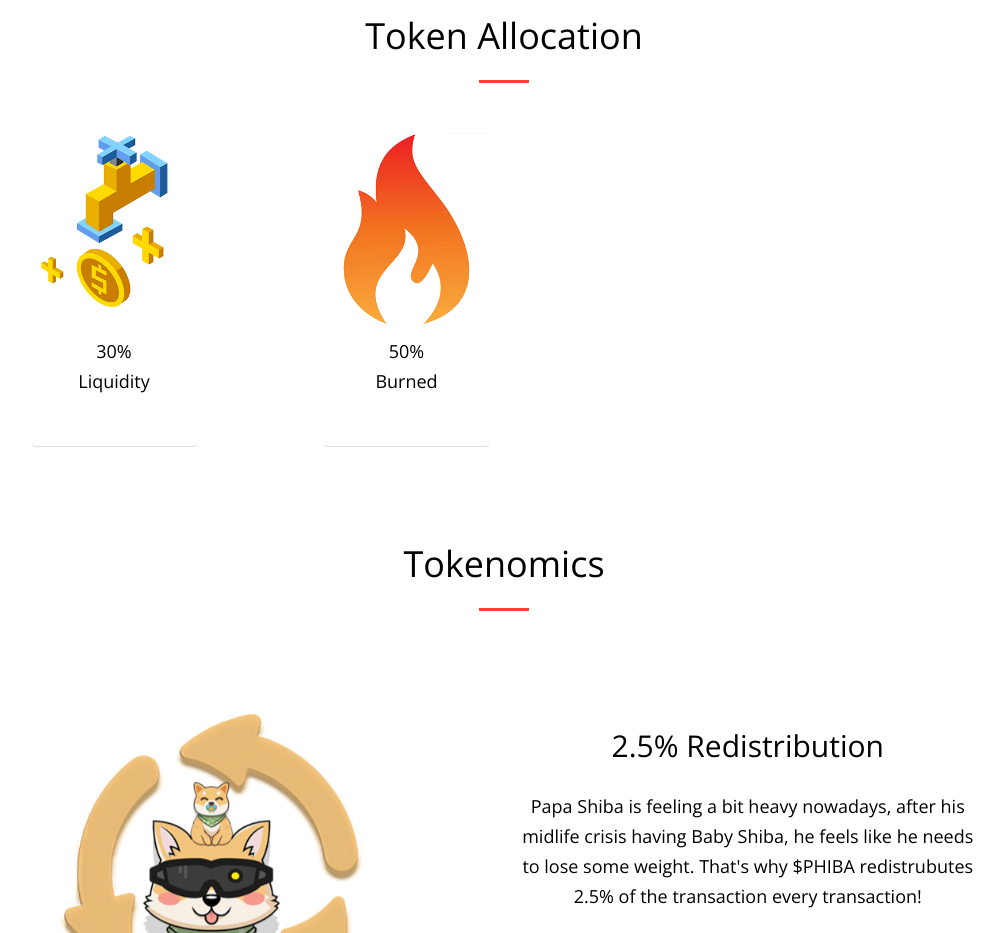
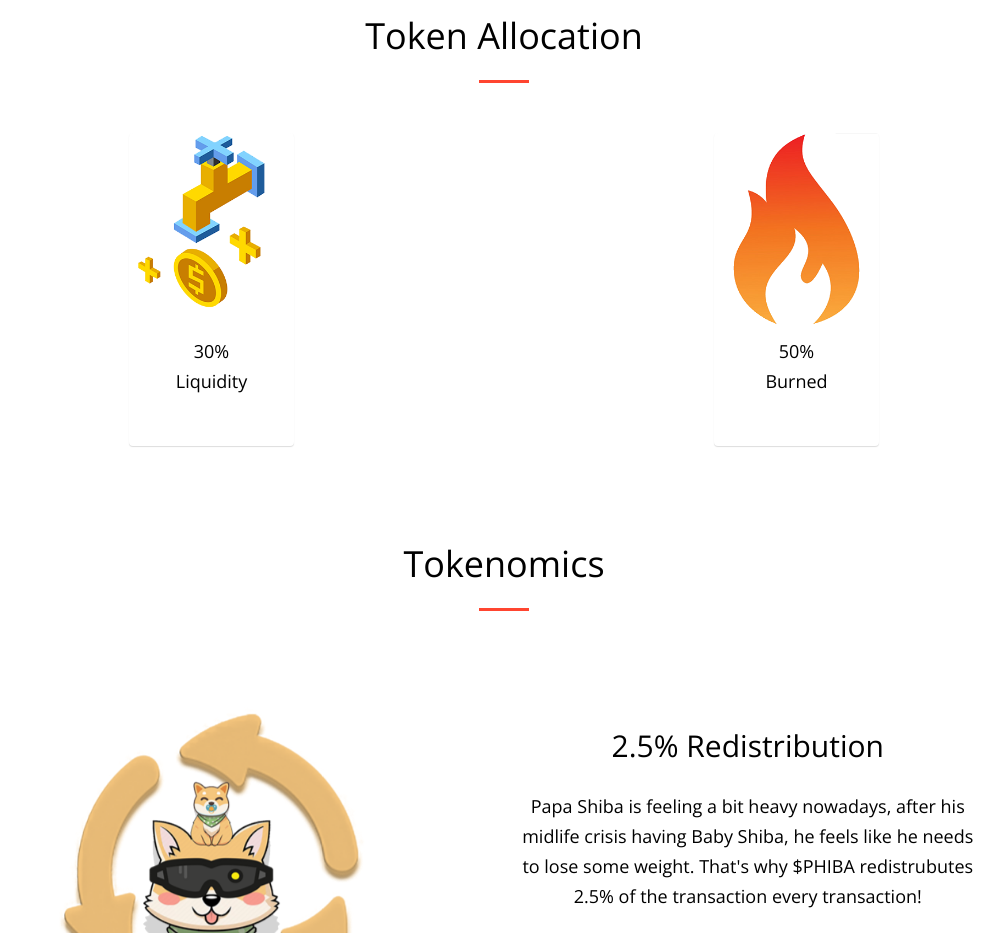
Before and after one commit to papashiba/website, a plain HTML site: page index.html in a window 1280 px wide. Shown: the part 1120-2053 px from the top of the page, without its empty margins (136-1140 px from the left). Drawn offline with nearby package versions, Linux system fonts and the light colour scheme.

Commit message:
fix offsets on allocation

```diff
--- a/index.html
+++ b/index.html
@@ -209,7 +209,7 @@
                 <div class="row">
 
                     <!-- team member one start -->
-                    <div class="col-md-2 col-md-offset-1 col-sm-4 col-xs-6 mt30">
+                    <div class="col-md-2 col-md-offset-2 col-sm-4 col-xs-6 mt30">
                         <div class="team team-two">
                             <img src="images/allocationliquidity.png" alt="" class="img-responsive">
                             <h4>30%<br> Liquidity<br><br></h4>
@@ -218,7 +218,7 @@
                     <!-- team member one end -->
 
                     <!-- team member three start -->
-                    <div class="col-md-2 col-md-offset-1 col-sm-4 col-xs-6 mt30">
+                    <div class="col-md-2 col-md-offset-4 col-sm-4 col-xs-6 mt30">
                         <div class="team team-two">
                             <img src="images/allocationburns.png" alt="" class="img-responsive">
                             <h4>50%<br> Burned<br><br></h4>
```
